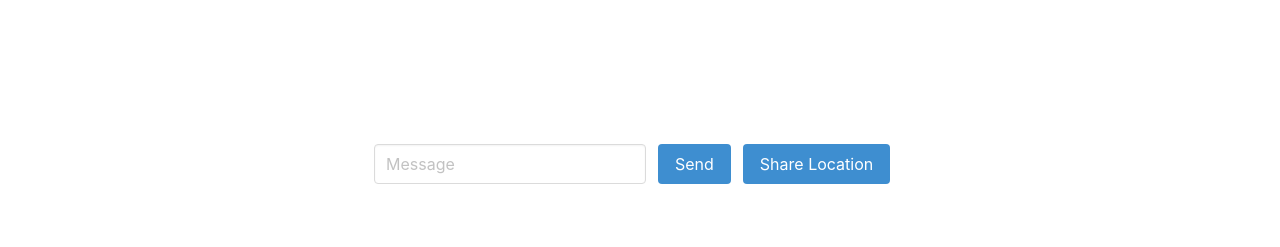
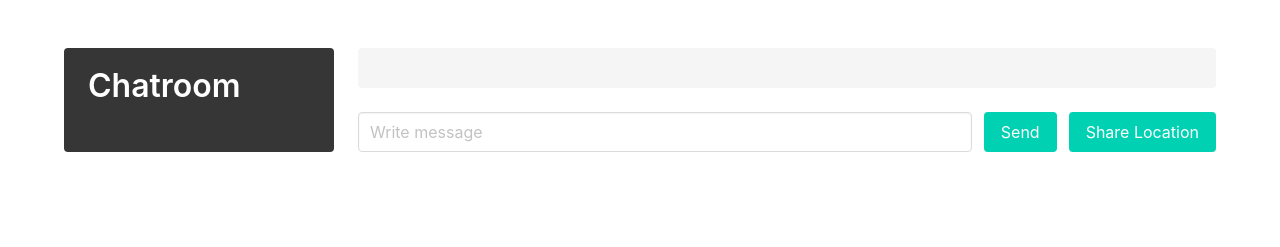
Before and after one commit to herokunt/chat-app, a website: page public/chat.html in a window 1280 px wide. Drawn offline with nearby package versions, Linux system fonts and the light colour scheme; no server answers.

Commit message:
Added UI for chat html

```diff
--- a/public/chat.html
+++ b/public/chat.html
@@ -4,61 +4,59 @@
   <meta charset="utf-8">
   <meta name="viewport" content="width=device-width, initial-scale=1.0">
   <link href="https://cdnjs.cloudflare.com/ajax/libs/bulma/0.6.2/css/bulma.min.css" rel="stylesheet">
+  <link rel="stylesheet" href="/css/style.css">
   <title>Chat App</title>
 </head>
 <body>
 
-  <div class="columns">
-    <div class="column is-one-quarter">
+  <section class="section">
+    <div class="container">
+      <div class="tile is-ancestor">
+
+        <div class="tile is-3 is-parent">
+          <div class="tile is-child notification is-dark">
+            <p class="title">Chatroom</p>
+          </div>
         </div>
 
-    <div class="column">
-      <!-- This is where the messages and location links will show -->
-      <section class="section">
+        <div class="tile is-9 is-parent is-vertical">
+
+          <div class="tile is-child notification is-light">
             <div id="messages"></div>
             <div id="location"></div>
-      </section>
+          </div>
 
-      <!-- This is where the user types in the message-->
-      <section class="section">
-        <div class="container">
+          <div class="tile is-child">
             <form id="message-form">
               <div class="field is-grouped">
-              <p class="control">
-                <input id="send-input" class="input" name="message" type="text" autocomplete="off" placeholder="Message" required>
-              </p>
-              <p class="control">
-                <button id="send-btn" class="button is-info">
-                  Send
-                </button>
-              </p>
-              <p class="control">
-                <a id="dummy-location" class="button is-info">
-                  Share Location
-                </a>
-              </p>
+                <div class="control is-expanded">
+                  <input id="send-input" class="input" name="message" type="text" placeholder="Write message">
+                </div>
+                <div class="control">
+                  <button id="send-btn" type="submit" class="button is-primary">Send</button>
+                </div>
+                <div class="control">
+                  <button id="dummy-location" type="submit" class="button is-primary" name="button">Share Location</button>
+                </div>
               </div>
             </form>
           </div>
-      </section>
         </div>
       </div>
+    </div>
+  </section>
 
   <!-- Below are the Mustache 'template' scripts that are required to render the textfrom chat.js -->
   <script id="message-template" type="text/html">
-    <div class="container">
-      <span>{{username}}</span>
-      <span>{{createdAt}}</span>
+      <span class="has-text-weight-semibold is-capitalized">{{username}}</span>
+      <span class="tag">{{createdAt}}</span>
       <p>{{message}}</p>
-    </div>
   </script>
 
   <script id="location-template" type="text/html">
-    <div class="container">
       <span>{{username}}</span>
       <span>{{createdAt}}</span>
       <p><a href="{{url}}" target=_blank>{{text}}</a></p>
-    </div>
   </script>
 
   <script src="https://cdnjs.cloudflare.com/ajax/libs/moment.js/2.22.2/moment.min.js"></script>
--- a/public/js/chat.js
+++ b/public/js/chat.js
@@ -4,7 +4,7 @@ const socket = io()
 const $messageForm = document.getElementById('message-form')
 const $formInput = document.getElementById('send-input')
 const $formBtn = document.getElementById('send-btn')
-const $sendLocationBtn = document.getElementById('send-location')
+// const $sendLocationBtn = document.getElementById('send-location')
 const $dummyLocationBtn = document.getElementById('dummy-location')
 const $messages = document.getElementById('messages')
 const $location = document.getElementById('location')
```
Lines whose indentation alone changed are shown as unchanged.
